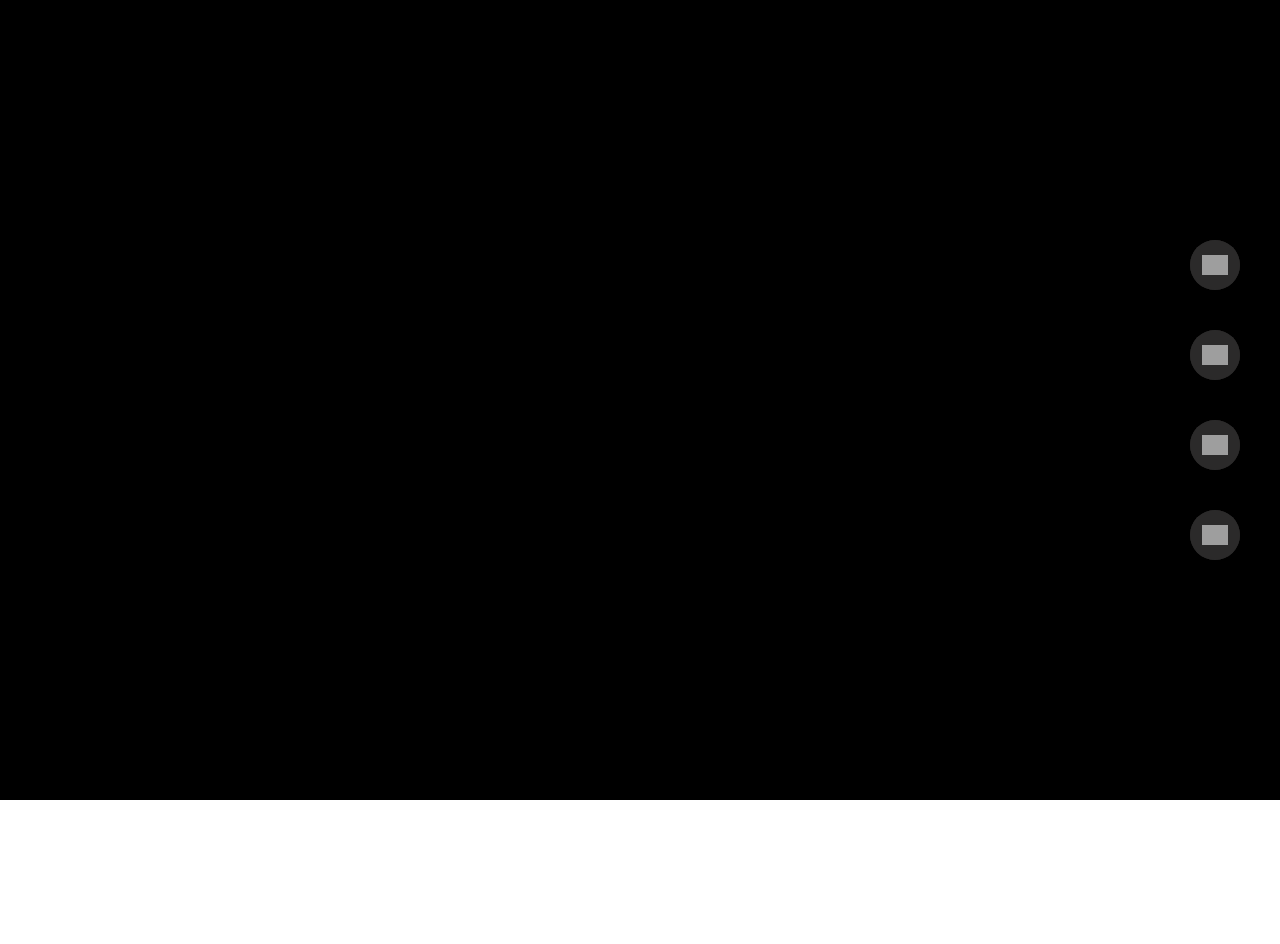
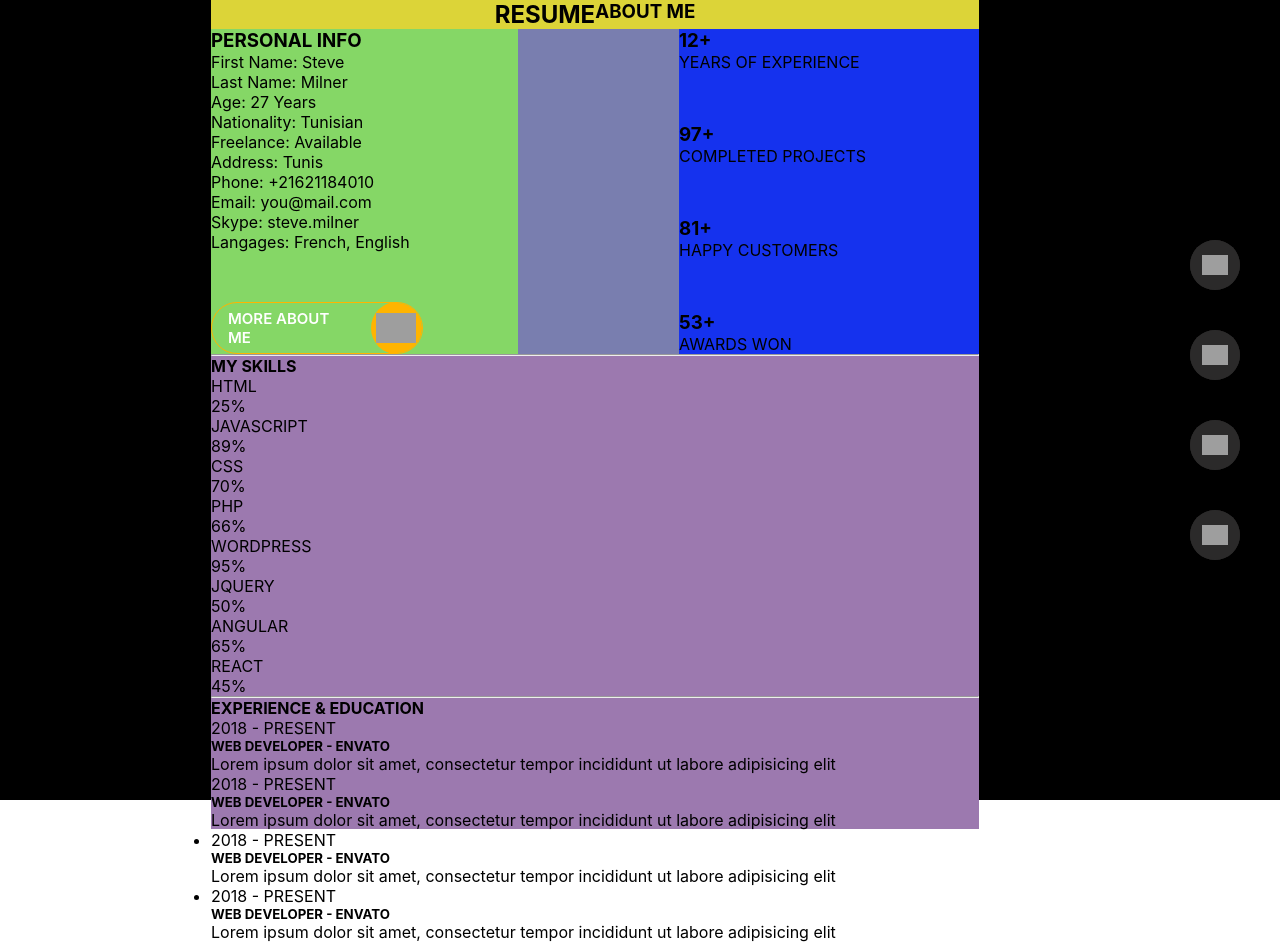
Before and after one commit to Dro5zd/portfolio, a React (Create React App) app: page /about in a window 1280 px wide. Shown: the top 944 px of the page. Before the commit the page ends 800 px from the top, so only its background shows below. Built offline with nearby package versions, Linux system fonts and the light colour scheme; grey boxes are pictures that could not be loaded.

Commit message:
edit css 17.04 start edit About page

```diff
--- a/src/components/About/About.module.css
+++ b/src/components/About/About.module.css
@@ -1,6 +1,136 @@
-.headerContainer {
+* {
+    margin: 0;
+    padding: 0;
+}
+
+.aboutContainer {
     display: flex;
-    justify-content: flex-end;
-    height: 80px;
+    flex-direction: column;
+    margin: 0 auto;
+    height: 100vh;
+    width: 60%;
     background-color: #38c7dc;
 }
+
+header {
+    display: flex;
+    height: 100px;
+    width: 100%;
+    background-color: #dcd438;
+    justify-content: center;
+}
+
+.container {
+    display: flex;
+    flex-direction: column;
+    margin: 0 auto;
+    height: 100vh;
+    width: 100%;
+    background-color: #9c79af;
+}
+
+.personalInfos {
+    display: flex;
+    /*margin: 0 auto;*/
+    justify-content: space-between;
+    /*height: 100vh;*/
+    width: 100%;
+    background-color: #797eaf;
+}
+
+.personalInfosLeft {
+    display: flex;
+    flex-direction: column;
+    /*margin: 0 auto;*/
+    justify-content: space-between;
+    /*height: 100vh;*/
+    width: 40%;
+    background-color: #85d766;
+}
+
+.personalInfosRight {
+    display: flex;
+    flex-direction: column;
+    /*margin: 0 auto;*/
+    justify-content: space-between;
+    /*height: 100vh;*/
+    width: 40%;
+    background-color: #830fe3;
+}
+
+.personalInfosRight {
+    /*display: flex;*/
+    /*margin: 0 auto;*/
+    /*justify-content: space-between;*/
+    /*height: 100vh;*/
+    /*word-wrap: normal;*/
+    width: 300px;
+    background-color: #1532ee;
+}
+
+
+.mainBtn {
+    overflow: hidden;
+    display: flex;
+    position: relative;
+    justify-content: space-between;
+    align-items: center;
+    margin-top: 50px;
+    height: 50px;
+    width: 210px;
+    border-radius: 26px;
+    /*background-color: black;*/
+    border: #ffb400 1px solid;
+    font-size: 20px;
+    cursor: pointer;
+
+}
+
+.mainBtnIcon {
+    /*position: relative;*/
+    /*z-index: 2;*/
+    z-index: 5;
+    display: flex;
+    height: 30px;
+
+}
+
+.mainBtnTitle {
+    z-index: 5;
+    display: flex;
+    color: white;
+    font-size: 15px;
+    font-weight: 600;
+    text-transform: uppercase;
+    padding: 16px
+    /*border-radius: 50px;*/
+    /*border: #ffb400 1px solid;*/
+}
+
+.mainBtnCircle {
+    align-items: center;
+    justify-content: center;
+    display: flex;
+    height: 52px;
+    width: 52px;
+    border-radius: 50%;
+    background-color: #ffb400;
+}
+
+.mainBtn:hover::before {
+    transform: translateX(0);
+}
+
+.mainBtn::before {
+    z-index: 1;
+    content: '';
+    position: absolute;
+    top: 0;
+    right: 0;
+    width: 110%;
+    height: 110%;
+    background-color: #ffb400;
+    border-radius: 26px;
+    transform: translateX(100%);
+    transition: transform 500ms ease;
+}
--- a/src/components/About/About.tsx
+++ b/src/components/About/About.tsx
@@ -1,10 +1,158 @@
 import React from 'react';
 import s from './About.module.css'
+import img from '../Main/myPortrait.jpg';
 
 export const About = () => {
     return (
         <div className={s.aboutContainer}>
-           About
+            <header>
+                <h2>RESUME</h2>
+                <h3>ABOUT ME</h3>
+            </header>
+            <div className={s.container}>
+                <div className={s.personalInfos}>
+                    <div className={s.personalInfosLeft}>
+                        <h3>PERSONAL INFO</h3>
+                        <div className="mainInfo">
+                            <ul>
+                                <li>First Name: Steve</li>
+                                <li>Last Name: Milner</li>
+                                <li> Age: 27 Years</li>
+                                <li>Nationality: Tunisian</li>
+                                <li>Freelance: Available</li>
+                                <li>Address: Tunis</li>
+                                <li>Phone: +21621184010</li>
+                                <li>Email: you@mail.com</li>
+                                <li>Skype: steve.milner</li>
+                                <li>Langages: French, English</li>
+                            </ul>
+                            <div className={s.btnWrapper}>
+                                <div className={s.mainBtn}>
+                                    <div className={s.mainBtnTitle}>more about me</div>
+                                    <div className={s.mainBtnCircle}>
+                                        <img className={s.mainBtnIcon}
+                                             src="https://img.icons8.com/ios-filled/344/ffffff/right--v1.png"
+                                             alt={'home'}/>
+                                    </div>
+                                </div>
+                            </div>
+                        </div>
+
+                    </div>
+                    <div className={s.personalInfosRight}>
+                        <div className={s.personalInfosContainer}>
+                            <h3>12+</h3>
+                            <p>YEARS OF EXPERIENCE</p>
+                        </div>
+                        <div className={s.personalInfosContainer}>
+                            <h3>97+</h3>
+                            <p>COMPLETED PROJECTS</p>
+                        </div>
+                        <div className={s.personalInfosContainer}>
+                            <h3>81+</h3>
+                            <p>HAPPY CUSTOMERS</p>
+                        </div>
+                        <div className={s.personalInfosContainer}>
+                            <h3>53+</h3>
+                            <p>AWARDS WON</p>
+                        </div>
+                    </div>
+                </div>
+
+                <hr/>
+
+                <div>
+                    <h4>MY SKILLS</h4>
+                    <div>
+                        <span>HTML</span>
+                        <div className="round">25%</div>
+                    </div>
+                    <div>
+                        <span>JAVASCRIPT</span>
+                        <div className="round">89%</div>
+                    </div>
+                    <div>
+                        <span>CSS</span>
+                        <div className="round">70%</div>
+                    </div>
+                    <div>
+                        <span>PHP</span>
+                        <div className="round">66%</div>
+                    </div>
+                    <div>
+                        <span>WORDPRESS</span>
+                        <div className="round">95%</div>
+                    </div>
+                    <div>
+                        <span>JQUERY</span>
+                        <div className="round">50%</div>
+                    </div>
+                    <div>
+                        <span>ANGULAR</span>
+                        <div className="round">65%</div>
+                    </div>
+                    <div>
+                        <span>REACT</span>
+                        <div className="round">45%</div>
+                    </div>
+                </div>
+
+                <hr/>
+
+                <div>
+                    <h4>EXPERIENCE & EDUCATION</h4>
+                    <div className={s.experienceLeft}>
+                        <ul>
+                            <li>
+                                <div className="icon"></div>
+                                <span>2018 - PRESENT</span>
+                                <h5>WEB DEVELOPER - ENVATO</h5>
+                                <p>Lorem ipsum dolor sit amet, consectetur tempor incididunt ut labore adipisicing
+                                    elit</p>
+                            </li>
+                            <li>
+                                <div className="icon"></div>
+                                <span>2018 - PRESENT</span>
+                                <h5>WEB DEVELOPER - ENVATO</h5>
+                                <p>Lorem ipsum dolor sit amet, consectetur tempor incididunt ut labore adipisicing
+                                    elit</p>
+                            </li>
+                            <li>
+                                <div className="icon"></div>
+                                <span>2018 - PRESENT</span>
+                                <h5>WEB DEVELOPER - ENVATO</h5>
+                                <p>Lorem ipsum dolor sit amet, consectetur tempor incididunt ut labore adipisicing
+                                    elit</p>
+                            </li>
+                        </ul>
+                    </div>
+                    <div className={s.experienceRight}>
+                        <ul>
+                            <li>
+                                <div className="icon"></div>
+                                <span>2018 - PRESENT</span>
+                                <h5>WEB DEVELOPER - ENVATO</h5>
+                                <p>Lorem ipsum dolor sit amet, consectetur tempor incididunt ut labore adipisicing
+                                    elit</p>
+                            </li>
+                            <li>
+                                <div className="icon"></div>
+                                <span>2018 - PRESENT</span>
+                                <h5>WEB DEVELOPER - ENVATO</h5>
+                                <p>Lorem ipsum dolor sit amet, consectetur tempor incididunt ut labore adipisicing
+                                    elit</p>
+                            </li>
+                            <li>
+                                <div className="icon"></div>
+                                <span>2018 - PRESENT</span>
+                                <h5>WEB DEVELOPER - ENVATO</h5>
+                                <p>Lorem ipsum dolor sit amet, consectetur tempor incididunt ut labore adipisicing
+                                    elit</p>
+                            </li>
+                        </ul>
+                    </div>
+                </div>
+            </div>
         </div>
     );
 };
--- a/src/components/Main/Main.tsx
+++ b/src/components/Main/Main.tsx
@@ -21,11 +21,11 @@ export const Main = () => {
                         <div className={s.mainBtn}>
                             <div className={s.mainBtnTitle}>more about me</div>
                             <div className={s.mainBtnCircle}>
-                                <img className={s.mainBtnIcon} src="https://img.icons8.com/ios-filled/344/ffffff/right--v1.png"
+                                <img className={s.mainBtnIcon}
+                                     src="https://img.icons8.com/ios-filled/344/ffffff/right--v1.png"
                                      alt={'home'}/>
                             </div>
-                    </div>
-
+                        </div>
                     </div>
                 </div>
             </div>
```
